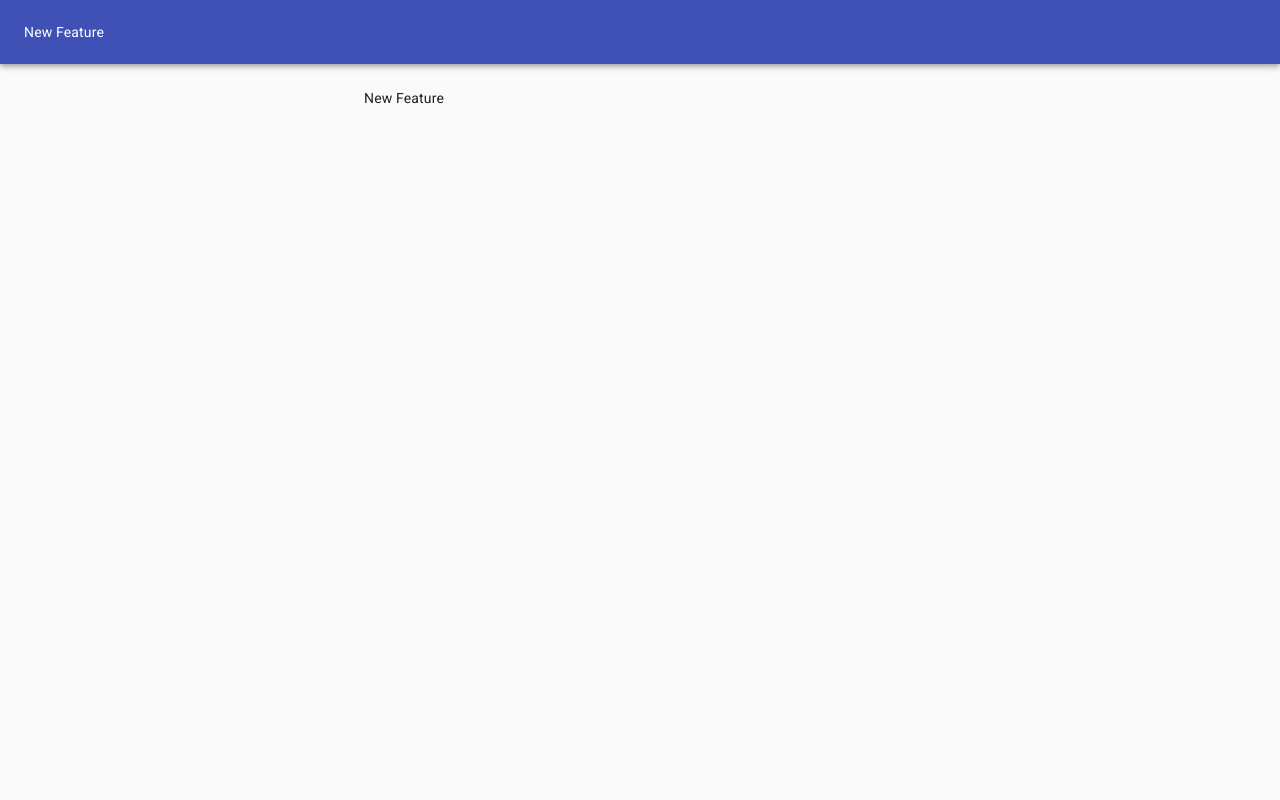
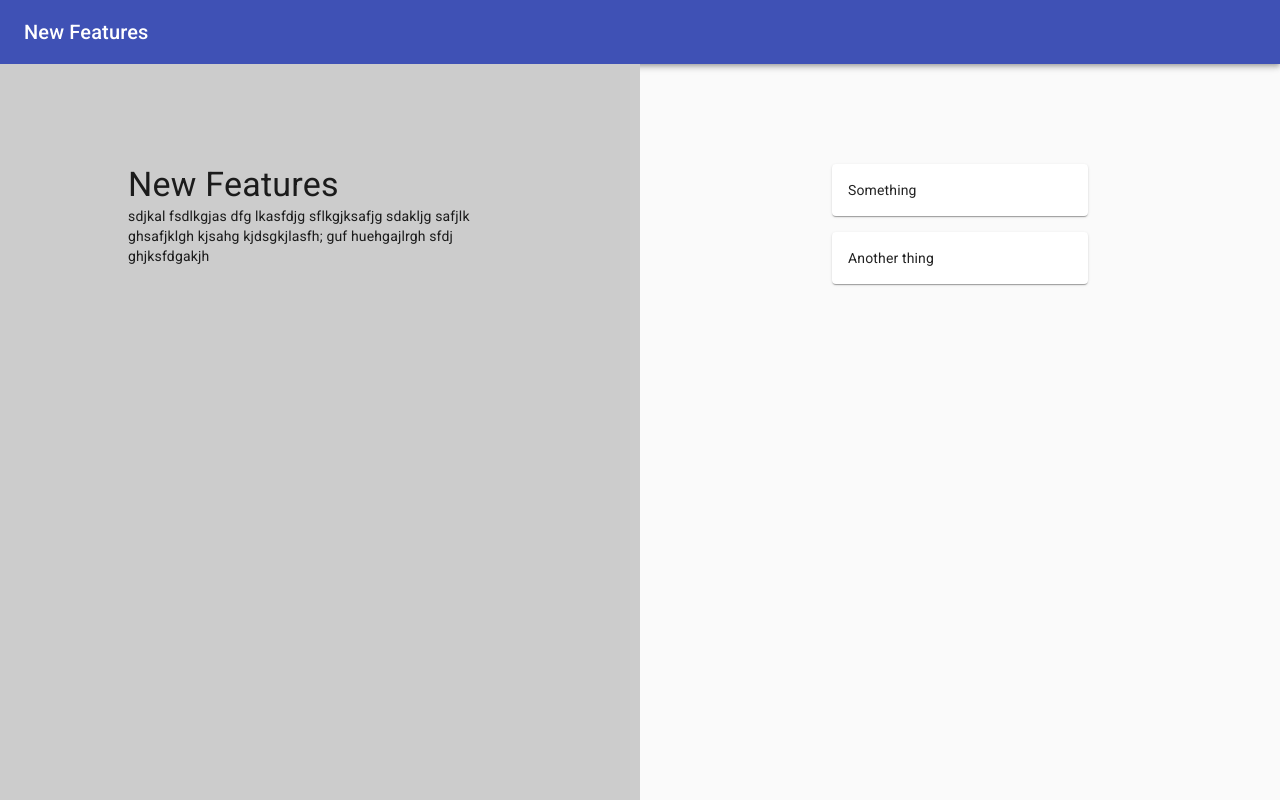
Before and after one commit to ahs502/hubspot-test, a React (Create React App) app: page /new-feature in a window 1280 px wide. Built offline with nearby package versions, Linux system fonts and the light colour scheme.

Commit message:
Implement new feature page styles

```diff
--- a/src/pages/new-feature.jsx
+++ b/src/pages/new-feature.jsx
@@ -1,12 +1,59 @@
 import React, { Fragment } from "react";
 import Header from "../components/Header";
-import Body from "../components/Body";
+import { Typography, makeStyles, Grid, Paper } from "@material-ui/core";
+
+const useStyles = makeStyles(theme => ({
+  grid: {
+    height: "calc(100vh - 64px)"
+  },
+  leftPane: {
+    backgroundColor: "#ccc"
+  },
+  leftContainer: {
+    width: "60%",
+    marginLeft: "20%",
+    marginTop: 100
+  },
+  rightPane: {
+    // Nothing yet!
+  },
+  rightContainer: {
+    width: "40%",
+    marginLeft: "30%",
+    marginTop: 100
+  },
+  feature: {
+    marginBottom: theme.spacing(2),
+    padding: theme.spacing(2),
+    cursor: "pointer"
+  }
+}));
 
 const NewFeaturePage = () => {
+  const classes = useStyles();
+
   return (
     <Fragment>
-      <Header>New Feature</Header>
-      <Body>New Feature</Body>
+      <Header>
+        <Typography variant="h6">New Features</Typography>
+      </Header>
+      <Grid container spacing={0} className={classes.grid}>
+        <Grid item xs className={classes.leftPane}>
+          <div className={classes.leftContainer}>
+            <Typography variant="h4">New Features</Typography>
+            <Typography variant="body2">
+              sdjkal fsdlkgjas dfg lkasfdjg sflkgjksafjg sdakljg safjlk
+              ghsafjklgh kjsahg kjdsgkjlasfh; guf huehgajlrgh sfdj ghjksfdgakjh
+            </Typography>
+          </div>
+        </Grid>
+        <Grid item xs className={classes.rightPane}>
+          <div className={classes.rightContainer}>
+            <Paper className={classes.feature}>Something</Paper>
+            <Paper className={classes.feature}>Another thing</Paper>
+          </div>
+        </Grid>
+      </Grid>
     </Fragment>
   );
 };
```
